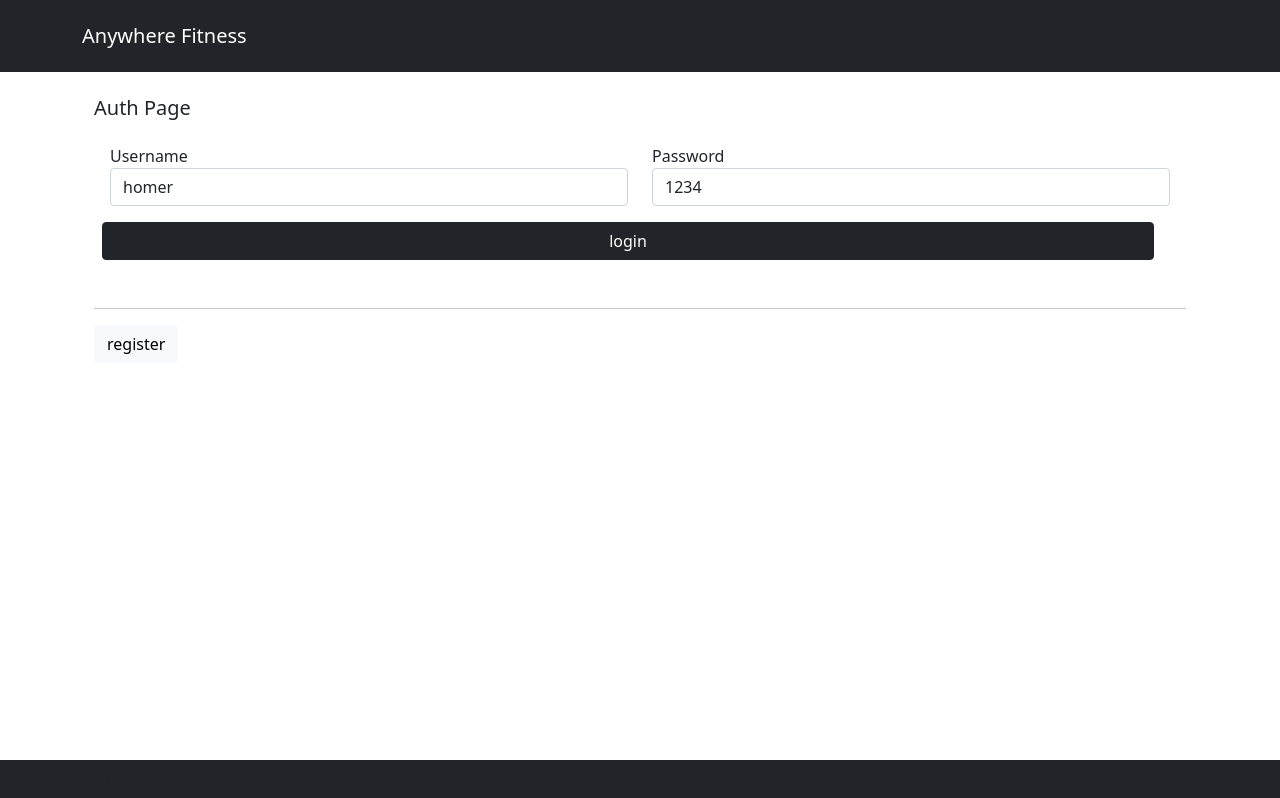
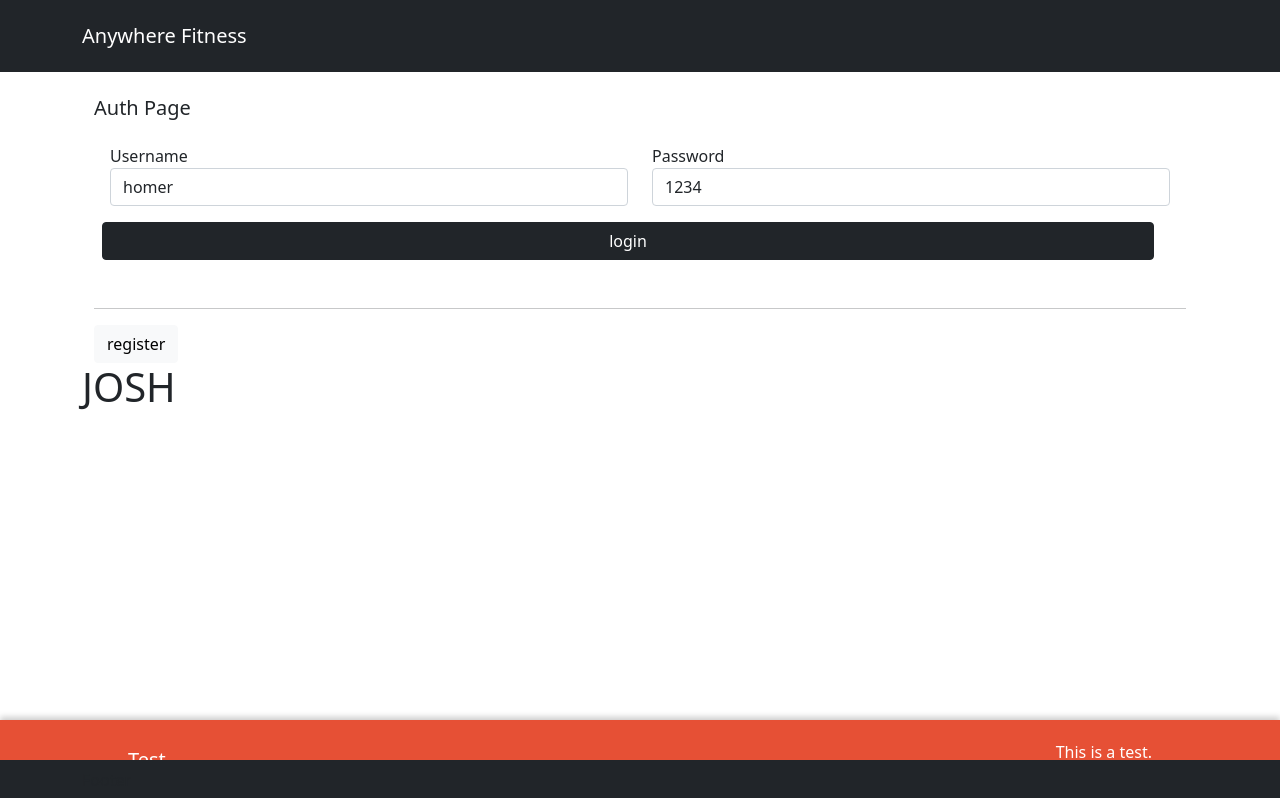
Before and after one commit to ptct-Anywhere-fitness/monolith, a Next.js app in the folder client/: page /auth in a window 1280 px wide. Built offline with nearby package versions, Linux system fonts and the light colour scheme.

Commit message:
added notification context

```diff
--- a/client/components/backdrop/Backdrop.js
+++ b/client/components/backdrop/Backdrop.js
@@ -2,8 +2,6 @@ import { useState, useEffect, useRef } from 'react';
 import { createPortal } from 'react-dom';
 
 import { gsap } from 'gsap';
-
-import Spinner from 'react-bootstrap/Spinner';
 
 import css from './Backdrop.module.scss';
 
--- a/client/components/layout.js
+++ b/client/components/layout.js
@@ -1,4 +1,4 @@
-import { useState, useContext } from 'react';
+import { useContext } from 'react';
 // import { useRouter } from 'next/router';
 
 import Button from 'react-bootstrap/Button';
--- a/client/components/loading/loading.js
+++ b/client/components/loading/loading.js
@@ -1,4 +1,4 @@
-import { useState, useContext } from 'react';
+import { useContext } from 'react';
 
 import Spinner from 'react-bootstrap/Spinner';
 
--- /dev/null
+++ b/client/components/notification/notification.js
@@ -0,0 +1,35 @@
+import { useContext } from 'react';
+
+import classes from './notification.module.scss';
+import NotificationContext from '../../context/notification-context';
+
+// ==============================================
+
+export default function Notification(props) {
+  const notificationCtx = useContext(NotificationContext);
+
+  const { title, message, status } = props;
+
+  let statusClasses = '';
+
+  if (status === 'success') {
+    statusClasses = classes.success;
+  }
+
+  if (status === 'error') {
+    statusClasses = classes.error;
+  }
+
+  if (status === 'pending') {
+    statusClasses = classes.pending;
+  }
+
+  const activeClasses = `${classes.notification} ${statusClasses}`;
+
+  return (
+    <div className={activeClasses} onClick={notificationCtx.hideNotification}>
+      <h2>{title}</h2>
+      <p>{message}</p>
+    </div>
+  );
+}
--- /dev/null
+++ b/client/components/notification/notification.module.scss
@@ -0,0 +1,32 @@
+.notification {
+  position: fixed;
+  bottom: 0;
+  left: 0;
+  height: 5rem;
+  width: 100%;
+  background-color: #1b1b1b;
+  display: flex;
+  justify-content: space-between;
+  align-items: center;
+  color: white;
+  padding: 0.5rem 10%;
+  box-shadow: 0 -3px 6px rgba(0, 0, 0, 0.2);
+}
+
+.notification h2 {
+  margin: 0;
+  font-size: 1.25rem;
+  color: white;
+}
+
+.pending {
+  background-color: #177cbe;
+}
+
+.success {
+  background-color: #10be58;
+}
+
+.error {
+  background-color: #e65035;
+}
--- /dev/null
+++ b/client/context/notification-context.js
@@ -0,0 +1,56 @@
+import { createContext, useState } from 'react';
+
+// ==============================================
+
+const NotificationContext = createContext({
+  notification: null, // { title, message, status },
+  showNotification: function (notification_data) {},
+  hideNotification: function () {},
+});
+
+// ==============================================
+
+function NotificationContextProvider(props) {
+  // --------------------------------------------
+
+  const [active_notification, setActiveNotification] = useState();
+
+  // --------------------------------------------
+
+  const showNotificationHandler = (notification_data) => {
+    setActiveNotification({
+      title: notification_data.title,
+      message: notification_data.message,
+      status: notification_data.status,
+    });
+  };
+
+  // --------------------------------------------
+
+  const hideNotificationHandler = () => {
+    setActiveNotification(null);
+  };
+
+  // --------------------------------------------
+
+  const context = {
+    notification: active_notification,
+    showNotification: showNotificationHandler,
+    hideNotification: hideNotificationHandler,
+  };
+
+  // --------------------------------------------
+
+  return (
+    <NotificationContext.Provider value={context}>
+      {props.children}
+    </NotificationContext.Provider>
+  );
+
+  // --------------------------------------------
+}
+
+// ==============================================
+
+export { NotificationContextProvider };
+export default NotificationContext;
--- a/client/pages/_app.js
+++ b/client/pages/_app.js
@@ -1,6 +1,7 @@
 import Head from 'next/head';
 
 import Layout from '../components/layout';
+import Notification from '../components/notification/notification';
 
 import { AuthContext } from '../context/auth-context';
 import { useAuth } from '../hooks/auth-hook';
@@ -10,6 +11,8 @@ import { useCart } from '../hooks/cart-hook';
 
 import { LoadingContext } from '../context/loading-context';
 import { useLoading } from '../hooks/loading-hook';
+
+import { NotificationContextProvider } from '../context/notification-context';
 
 // import '../styles/bs-mod.scss';
 
@@ -34,6 +37,7 @@ export default function App({ Component, pageProps }) {
         value={{ cart, cart_total, addToCart, deleteFromCart }}
       >
         <LoadingContext.Provider value={{ is_loading, setIsLoading }}>
+          <NotificationContextProvider>
             <Layout token={token} user={user} logout={logout}>
               <Head>
                 <title>Anywhere Fitness</title>
@@ -49,7 +53,16 @@ export default function App({ Component, pageProps }) {
                 {/* <link rel='manifest' href='/manifest.json' /> */}
               </Head>
               <Component {...pageProps} />
+
+              <Notification
+                title='Test'
+                message='This is a test.'
+                status='error'
+              />
+
+              <h1>JOSH</h1>
             </Layout>
+          </NotificationContextProvider>
         </LoadingContext.Provider>
       </CartContext.Provider>
     </AuthContext.Provider>
--- a/client/pages/dashboard-customer.js
+++ b/client/pages/dashboard-customer.js
@@ -33,7 +33,6 @@ export default function CustomerDashboardPage() {
 
   return (
     <>
-      <ModalBackdrop />
       <Calendar setDate={setDate} setDays={setDays} />
       <Courses />
       <Cart />
```
Also changed, not shown: client/pages/404.js (added, +7 -0 lines), 1 other file (tests, documents, lock files or other folders). Lines whose indentation alone changed are shown as unchanged.
